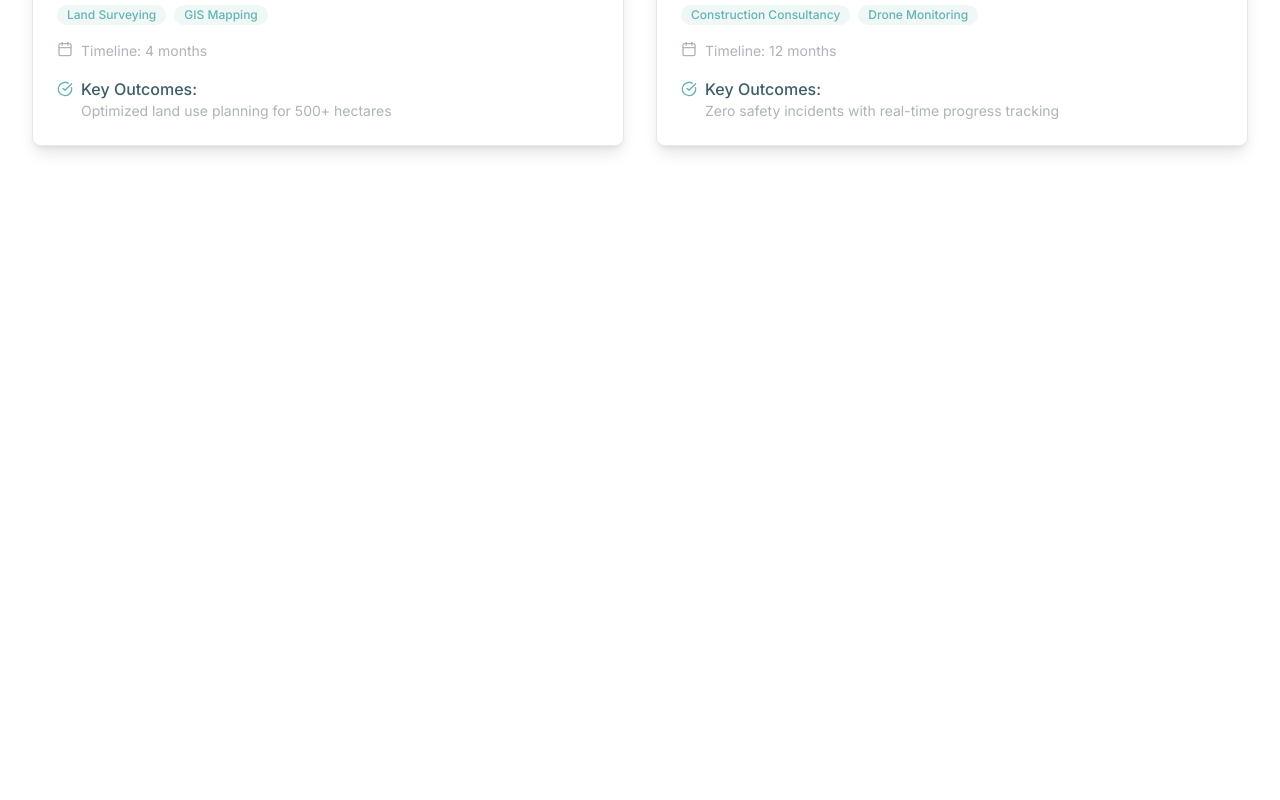
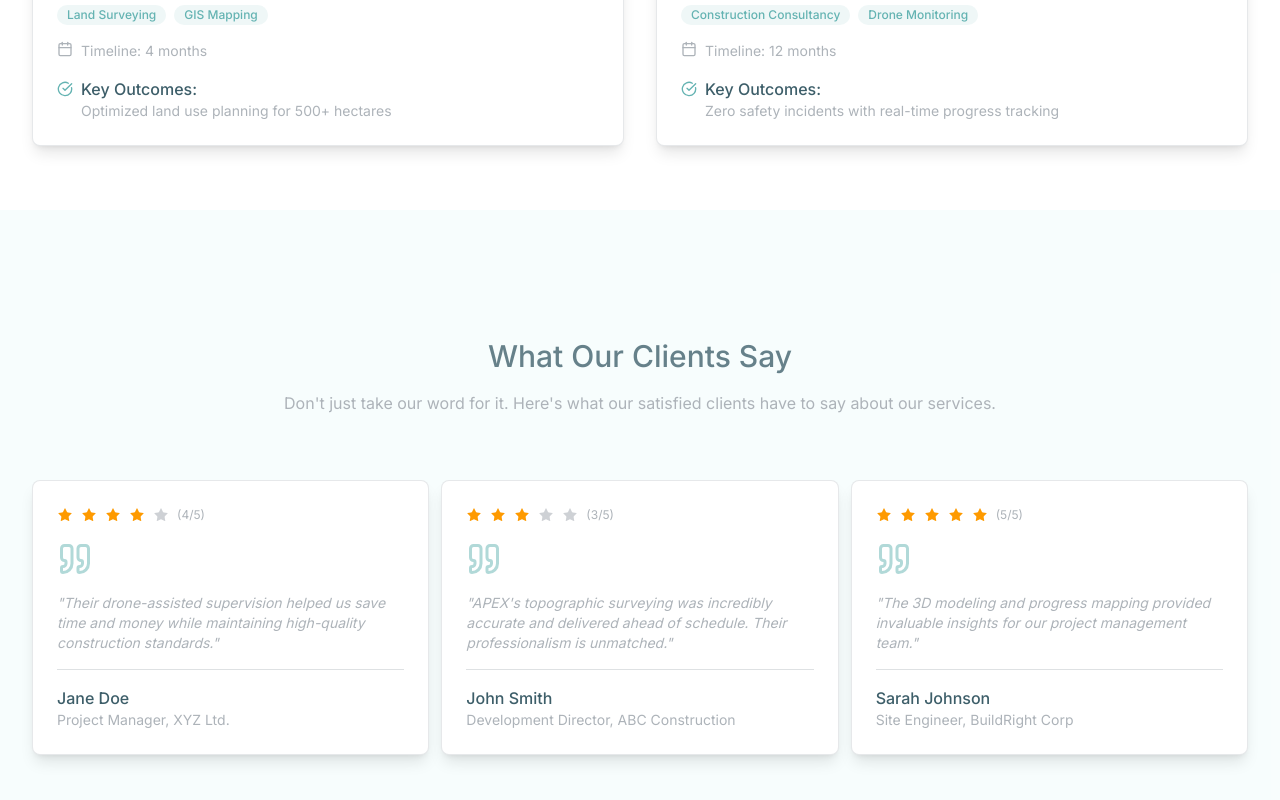
Before and after one commit to DavidMANZI-093/apex, a Next.js app: page / in a window 1280 px wide. Shown: the part 4046-4846 px from the top of the page. Before the commit the page ends 4256 px from the top, so only its background shows below. Built offline with nearby package versions, Linux system fonts and the light colour scheme.

Commit message:
Auto-commit at 25/06/2025, 23:09:14 for inactivity period...

```diff
--- a/src/app/page.tsx
+++ b/src/app/page.tsx
@@ -3,6 +3,7 @@ import Hero from "@/components/hero";
 import About from "@/components/about";
 import Services from "@/components/services";
 import Projects from "@/components/projects";
+import Testimonials from "@/components/testimonials";
 
 const Home = () => {
   return (
@@ -12,6 +13,7 @@ const Home = () => {
       <About />
       <Services />
       <Projects />
+      <Testimonials />
     </main>
   );
 };
--- a/src/components/hero.tsx
+++ b/src/components/hero.tsx
@@ -1,3 +1,5 @@
+"use client";
+
 import { ArrowRight, Search } from "lucide-react";
 import Button from "./ui/button";
 
@@ -14,7 +16,7 @@ const Hero = () => {
 
                     <div className="flex flex-col sm:flex-row gap-4">
                         <Button href="/contact" iconPosition="right" icon={ArrowRight}>Get&nbsp;a&nbsp;Free&nbsp;Consultation</Button>
-                        <Button href="/contact" iconPosition="left" icon={Search} variant="outline">Explore&nbsp;Our&nbsp;Services</Button>
+                        <Button onClick={() => {window.location.href = "#services"}} iconPosition="left" icon={Search} variant="outline">Explore&nbsp;Our&nbsp;Services</Button>
                     </div>
                 </div>
 
--- /dev/null
+++ b/src/components/testimonials.tsx
@@ -0,0 +1,57 @@
+import { CardTx } from "./ui/card";
+
+const Testimonials = () => {
+  const testimonials = [
+    {
+      quote:
+        "Their drone-assisted supervision helped us save time and money while maintaining high-quality construction standards.",
+      author: "Jane Doe",
+      position: "Project Manager",
+      company: "XYZ Ltd.",
+      rating: 4,
+    },
+    {
+      quote:
+        "APEX's topographic surveying was incredibly accurate and delivered ahead of schedule. Their professionalism is unmatched.",
+      author: "John Smith",
+      position: "Development Director",
+      company: "ABC Construction",
+      rating: 3,
+    },
+    {
+      quote:
+        "The 3D modeling and progress mapping provided invaluable insights for our project management team.",
+      author: "Sarah Johnson",
+      position: "Site Engineer",
+      company: "BuildRight Corp",
+      rating: 5,
+    },
+  ];
+
+  return (
+    <section
+      id="testimonials"
+      className="relative flex !min-w-full !w-full min-h-screen !pt-24 !pb-12 lg:!pt-32 lg:!pb-16 bg-tiffany-blue/5"
+    >
+      <div className="relative w-full flex flex-col gap-16 container !mx-auto !px-4 sm:!px-6 lg:!px-8">
+        <div className="flex flex-col max-w-4xl !mx-auto text-center mb-16 !gap-4">
+          <h2 className="!text-2xl md:!text-3xl !font-medium !text-midnight-green/70 mb-6">
+            What Our Clients Say
+          </h2>
+          <p className="text-french-grey leading-relaxed">
+            {"Don't just take our word for it. Here's what our " +
+              "satisfied clients have to say about our services."}
+          </p>
+        </div>
+
+        <div className="grid md:grid-cols-3 gap-3">
+          {testimonials.map((testimonial, index) => (
+            <CardTx key={index} {...testimonial} />
+          ))}
+        </div>
+      </div>
+    </section>
+  );
+};
+
+export default Testimonials;
--- a/src/components/ui/button.tsx
+++ b/src/components/ui/button.tsx
@@ -8,11 +8,12 @@ type Props = {
     variant?: "default" | "outline";
     icon?: LucideIcon;
     iconPosition?: "left" | "right";
+    onClick?: () => void;
 };
 
 const Button = (props: Props) => {
   return (
-    <button className={props.className ? props.className : `flex items-center justify-center gap-2 !py-2 !px-4 !rounded-lg !text-[15px] transition-colors duration-200 active:!bg-verdigris cursor-pointer ${props.variant === "outline" ? "!border-[1.5px] !border-tiffany-blue/80 bg-transparent !text-tiffany-blue hover:!bg-tiffany-blue hover:!text-white" : "!bg-verdigris hover:!bg-tiffany-blue !text-white"}`}>
+    <button className={props.className ? props.className : `flex items-center justify-center gap-2 !py-2 !px-4 !rounded-lg !text-[15px] transition-colors duration-200 active:!bg-verdigris cursor-pointer ${props.variant === "outline" ? "!border-[1.5px] !border-tiffany-blue/80 bg-transparent !text-tiffany-blue hover:!bg-tiffany-blue hover:!text-white" : "!bg-verdigris hover:!bg-tiffany-blue !text-white"}`} onClick={props.onClick}>
         {props.iconPosition === "left" && props.icon && <props.icon className='w-5 h-5' />}
         {props.children}
         {props.iconPosition === "right" && props.icon && <props.icon className='w-5 h-5' />}
--- a/src/components/ui/card.tsx
+++ b/src/components/ui/card.tsx
@@ -1,4 +1,4 @@
-import { Calendar, CheckCircle, LucideIcon, MapPin } from 'lucide-react'
+import { Calendar, CheckCircle, LucideIcon, MapPin, Quote, Star } from 'lucide-react'
 import React from 'react'
 
 type Props = {
@@ -83,4 +83,39 @@ const CardEx = (props: PropsEx) => {
     )
   }
 
-export {Card, CardEx};
+  type PropsTx = {
+    quote: string;
+    author: string;
+    position: string;
+    company: string;
+    rating: number;
+  }
+
+  const CardTx = (props: PropsTx) => {
+    return (
+      <div className='flex flex-col !p-6 gap-4 !rounded-lg !bg-white !border !border-french-grey/30 !shadow-lg'>
+          <div className='flex items-center gap-2'>
+            {Array.from({ length: (props.rating) }, (_, index) => (
+              <Star key={index} className='w-4 h-4 fill-amber-500 text-transparent' />
+            ))}
+            {Array.from({ length: (5 - props.rating) }, (_, index) => (
+              <Star key={index} className='w-4 h-4 fill-french-grey/60 text-transparent' />
+            ))}<span className='leading-relaxed text-xs text-french-grey'>({props.rating}/5)</span>
+
+          </div>
+
+          <Quote className='w-9 h-9 text-verdigris/50' />
+
+          <p className='text-sm italic text-french-grey'>&quot;{props.quote}&quot;</p>
+
+          <hr className="!border-t-french-grey/40" />
+
+          <div className='flex flex-col'>
+            <h4 className='!font-medium !text-midnight-green/90'>{props.author}</h4>
+            <p className='text-sm text-french-grey'>{props.position}, {props.company}</p>
+          </div>
+      </div>
+    )
+  }
+
+export {Card, CardEx, CardTx};
```
